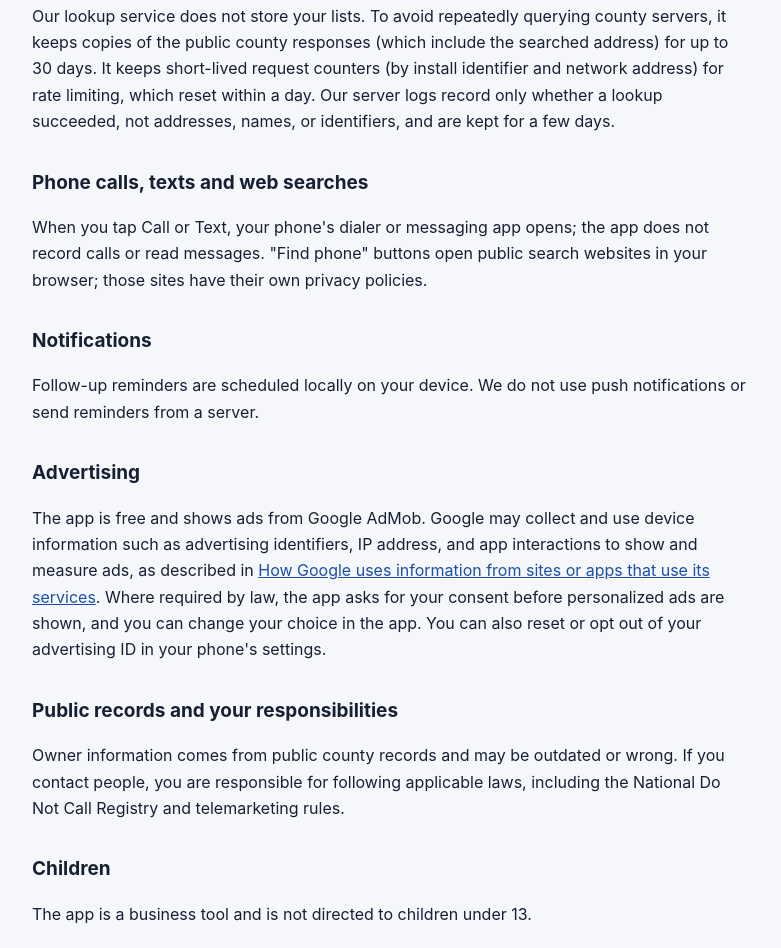
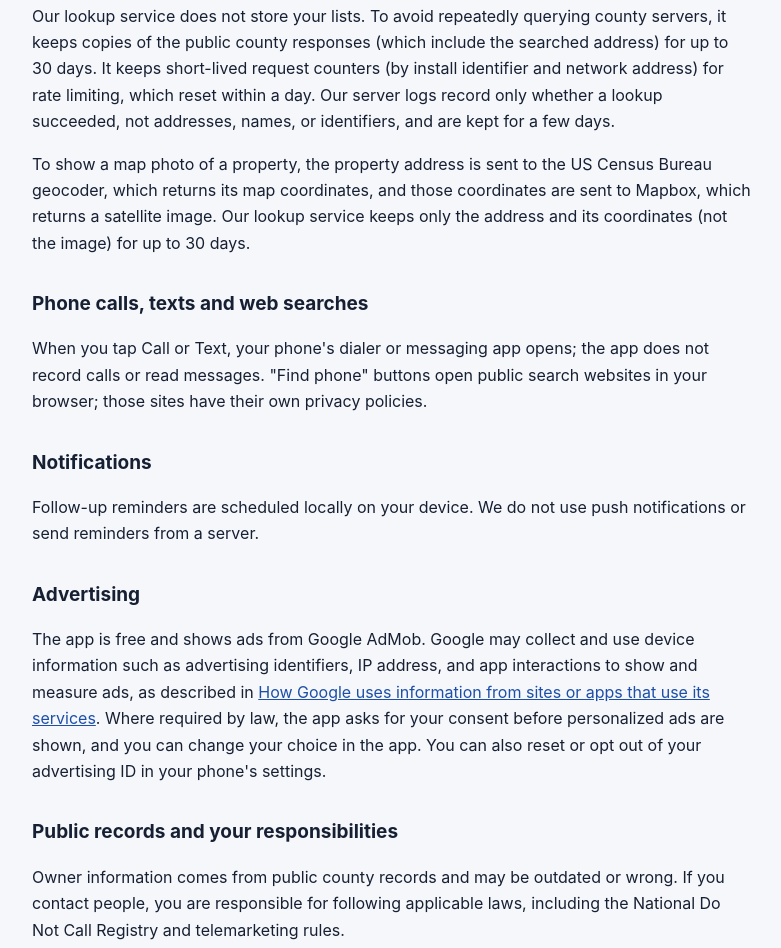
Before and after one commit to esteban572/esteban572.github.io, a plain HTML site: page privacy-policy.html in a window 1280 px wide. Shown: the part 868-1816 px from the top of the page, without its empty margins (248-1029 px from the left). Drawn offline with Linux system fonts and the light colour scheme.

Commit message:
privacy: map photo sends address to US Census geocoder and coordinates to Mapbox
Co-Authored-By: Claude Opus 5.5 (1M context) <noreply@anthropic.com>

```diff
--- a/privacy-policy.html
+++ b/privacy-policy.html
@@ -32,6 +32,7 @@
   <h2>Owner lookups</h2>
   <p>When you tap <em>Find owner</em> (or <em>Find owners</em> for a list), the app sends one property address at a time (street address, city, state, ZIP, county) to our lookup service, which searches publicly available county parcel records and returns the owner of record and related public property details. With each request the app also sends a random identifier created when the app was installed; it is not linked to you or your device's advertising ID and is used only to limit how many lookups one install can make.</p>
   <p>Our lookup service does not store your lists. To avoid repeatedly querying county servers, it keeps copies of the public county responses (which include the searched address) for up to 30 days. It keeps short-lived request counters (by install identifier and network address) for rate limiting, which reset within a day. Our server logs record only whether a lookup succeeded, not addresses, names, or identifiers, and are kept for a few days.</p>
+  <p>To show a map photo of a property, the property address is sent to the US Census Bureau geocoder, which returns its map coordinates, and those coordinates are sent to Mapbox, which returns a satellite image. Our lookup service keeps only the address and its coordinates (not the image) for up to 30 days.</p>
 
   <h2>Phone calls, texts and web searches</h2>
   <p>When you tap Call or Text, your phone's dialer or messaging app opens; the app does not record calls or read messages. "Find phone" buttons open public search websites in your browser; those sites have their own privacy policies.</p>
```
